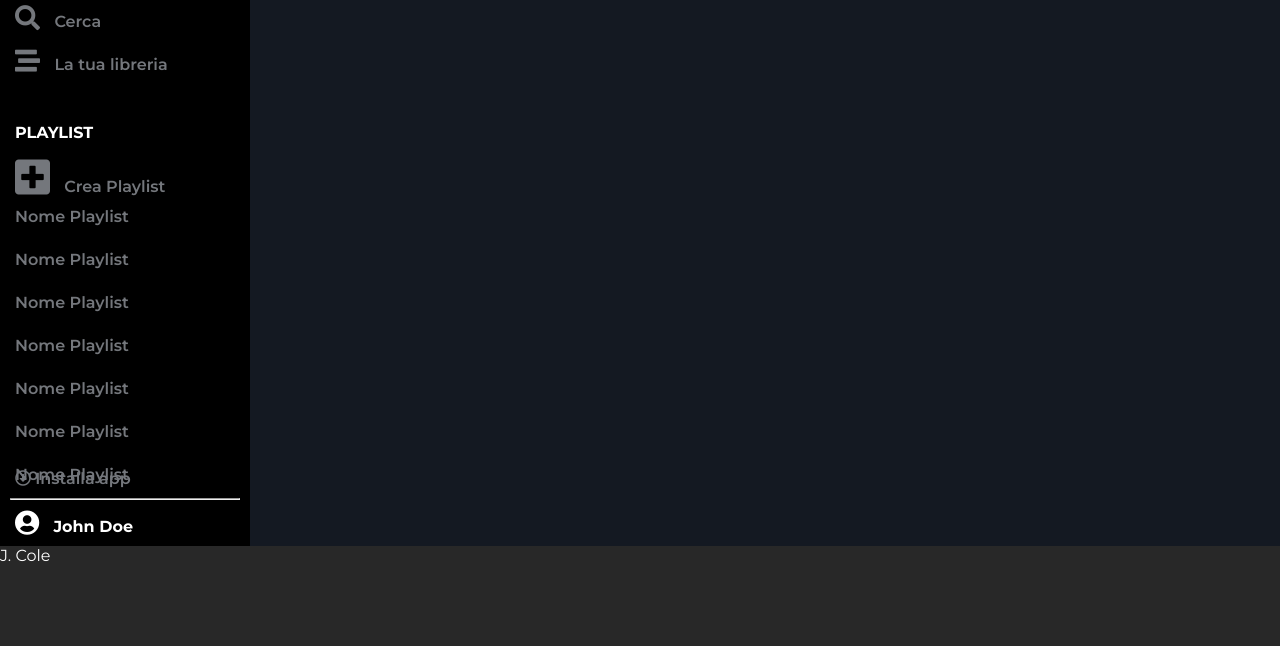
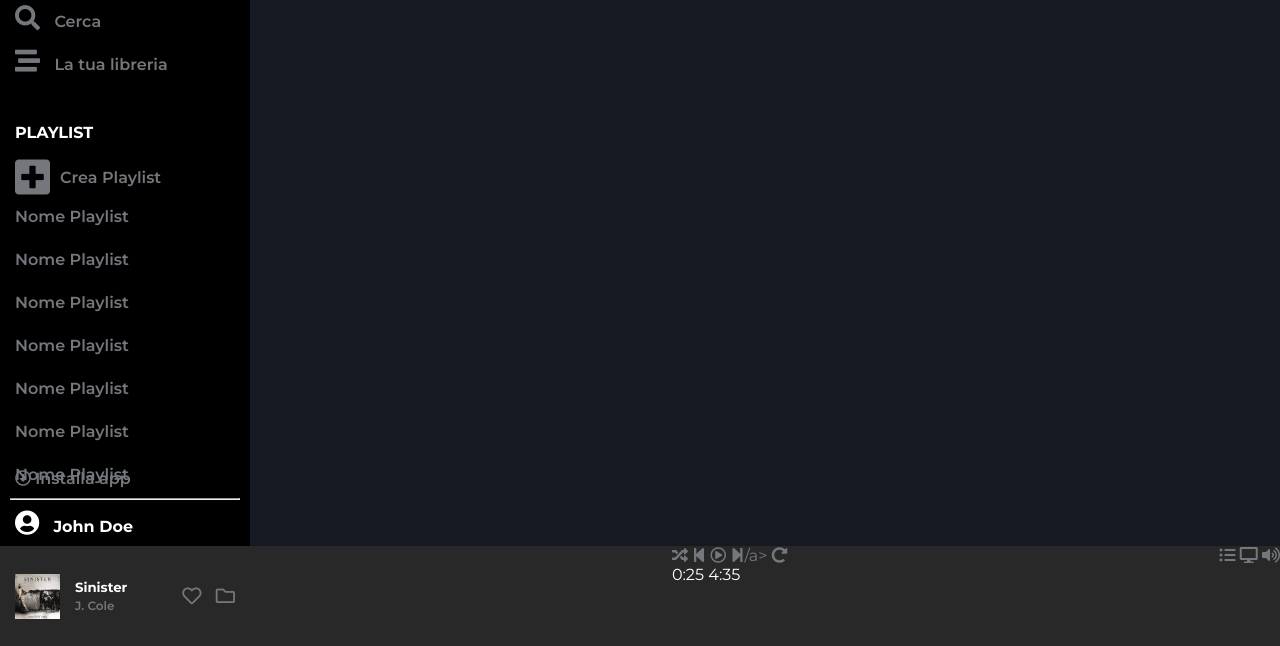
Before and after one commit to AlessandroBonifazi/html-css-spotifyweb, a plain HTML site: page index.html in a window 1280 px wide. Shown: the part 154-800 px from the top of the page. Drawn offline with Linux system fonts and the light colour scheme.

Commit message:
player structure and artist-song section

```diff
--- a/css/style.css
+++ b/css/style.css
@@ -20,7 +20,7 @@ ul {
 a {
     text-decoration: none;
     color: #74777c;
-}}
+}
 
  /* Utilities */
  .flex {
@@ -61,7 +61,7 @@ header {
 
 /* Profile-Section and Main-Nav */
 .profile-section {
-    height: calc(100% - 100px);
+    height: calc(100vh - 100px);
     width: 250px;
     background-color: black;
     position: absolute;
@@ -144,6 +144,8 @@ header {
 
 .new-pl {
     margin: 0px 0px 10px 15px;
+    display: flex;
+    align-items: center;
 }
 
 .new-pl:hover *{
@@ -153,8 +155,8 @@ header {
 
 /* Main */
 main {
-    height: calc(100% - 100px);
-    width: calc(100% - 250px);
+    height: calc(100vh - 100px);
+    width: calc(100vw - 250px);
     background-color: #141922;
     position: absolute;
     top: 0px;
@@ -172,4 +174,32 @@ footer {
     bottom: 0px;
     left: 0px;
     z-index: 20;
+    display: flex;
+    justify-content: space-between;
 }
+/* now-playing */
+.now-playing {
+    display: flex;
+    align-items: center;
+
+}
+.now-playing img {
+    height: 45px;
+    margin: 0px 15px;
+}
+
+.artist-song {
+    margin-right: 50px;
+}
+
+.artist-song span {
+    color: #74777c;
+    font-size: 12px;
+    font-weight: 600;
+}
+
+.fa-heart,.fa-folder {
+    font-size: 1.2rem;
+    margin: 5px;
+}
+/* player */
--- a/index.html
+++ b/index.html
@@ -24,7 +24,7 @@
     </header>
 
     <!-- Profile-Section and Main-Nav  -->
-    <div class="profile-section">
+    <aside class="profile-section">
         <div class="logo"><img src="img/logo.svg" alt="logo-normal-size"></div>
 
         <nav class="main-nav">
@@ -41,7 +41,6 @@
             <a href="#">Crea Playlist</a>
         </div>
         <ul>
-            <!-- <li><a href="#"><i class="fas fa-plus-square"></i><span> Crea Playlist</span></a></li> -->
             <li><a href="#">Nome Playlist</a></li>
             <li><a href="#">Nome Playlist</a></li>
             <li><a href="#">Nome Playlist</a></li>
@@ -58,7 +57,7 @@
             <i class="fas fa-user-circle nav-icon"></i>
             <h4>John Doe</h4>
         </div>
-    </div>
+    </aside>
 
     <!-- Main -->
     <main>
@@ -72,11 +71,39 @@
     <!-- Player -->
     <footer>
         <div class="now-playing">
-            <span>J. Cole</span>
+            <img src="img/sinister.jpeg" alt="sinister-pic">
+            <div class="artist-song">
+                <h5>Sinister</h5>
+                <span>J. Cole</span>
+            </div>
+            <div>
+                <a href="#"><i class="far fa-heart"></i></a>
+                <a href="#"><i class="far fa-folder"></i></a>
+            </div>
         </div>
+
         <div class="player">
+            <div class="player-controls">
+                <a href="#"><i class="fas fa-random"></i></a>
+                <a href="#"><i class="fas fa-step-backward"></i></a>
+                <a href="#"><i class="far fa-play-circle"></i></a>
+                <a href="#"><i class="fas fa-step-forward"></i>/a>
+                    <a href="#"><i class="fas fa-redo-alt"></i></a>
+            </div>
+
+            <div class="song-bar">
+                <span>0:25</span>
+                <span></span>
+                <span>4:35</span>
+            </div>
         </div>
-        <div class="more-controls"></div>
+
+        <div class="more-controls">
+            <a href="#"><i class="fas fa-list-ul"></i></a>
+            <a href="#"><i class="fas fa-desktop"></i></a>
+            <a href="#"><i class="fas fa-volume-up"></i></a>
+            <span></span>
+        </div>
     </footer>
 </body>
 
```
